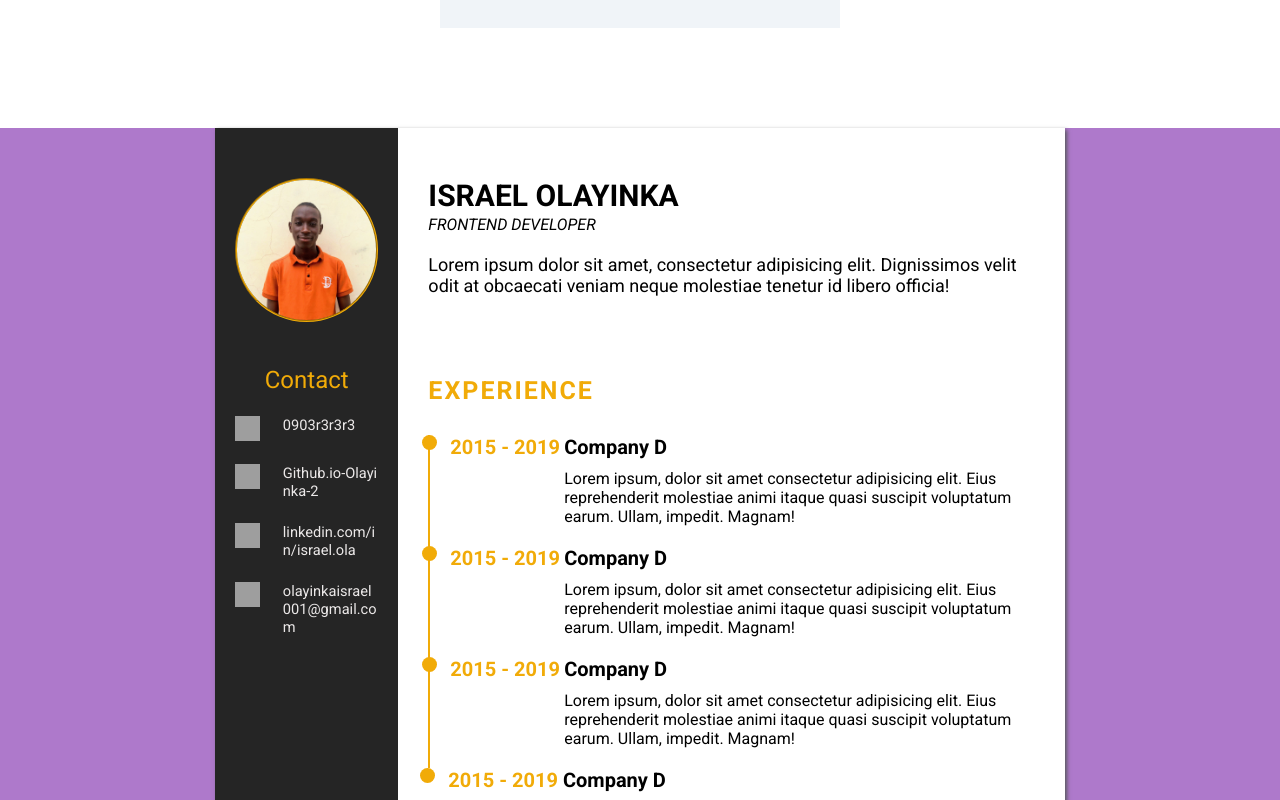
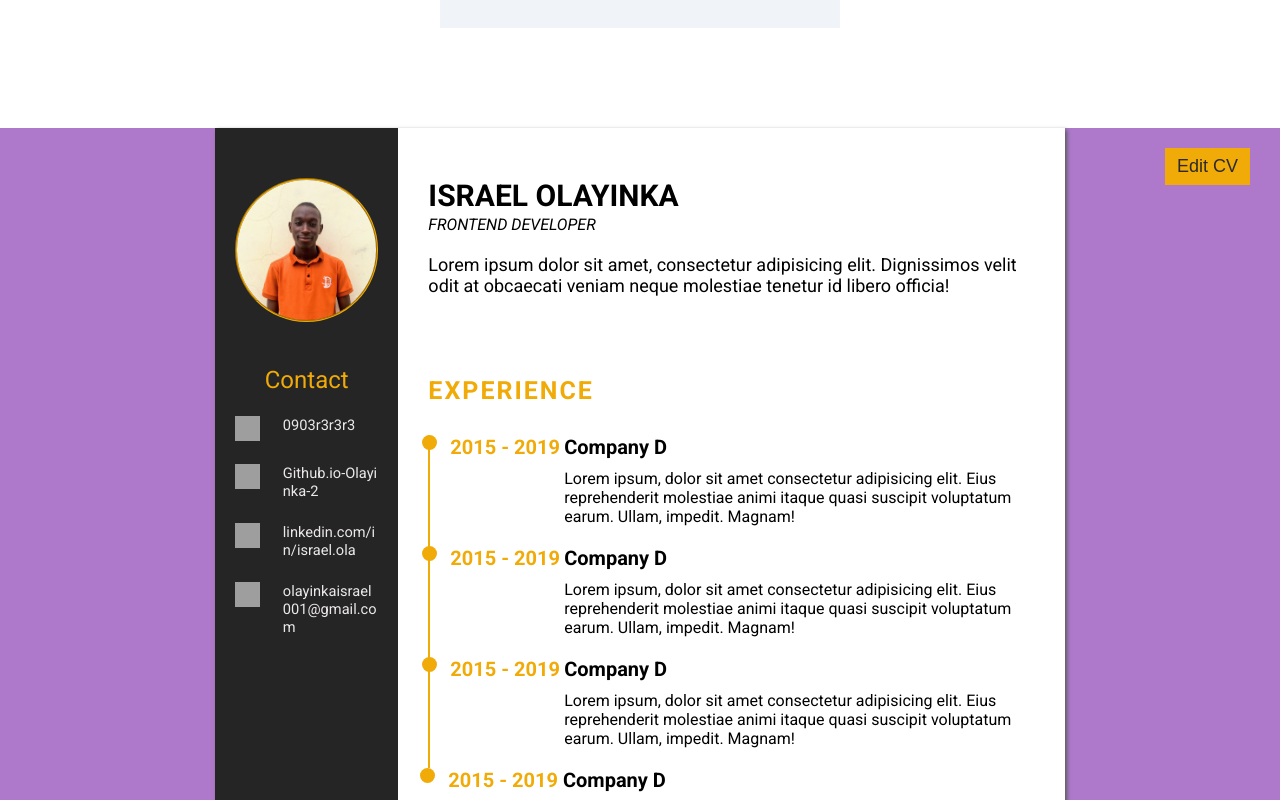
Before and after one commit to Olayinka-2/CV_maker, a React (Vite) app: page / in a window 1280 px wide. Shown: the part 1820-2620 px from the top of the page. Built offline with nearby package versions, Linux system fonts and the light colour scheme; grey boxes are pictures that could not be loaded; a web font is replaced by a local one.

Commit message:
feat: Add edit btn

```diff
--- a/src/App.jsx
+++ b/src/App.jsx
@@ -13,4 +13,4 @@ function App() {
     )
 }
 
-export default App
+export default App;
--- a/src/components/CV.jsx
+++ b/src/components/CV.jsx
@@ -2,12 +2,14 @@ import Aside from "./asideSection";
 import Profile from "./profile";
 import Experience from "./cvExperience";
 import Education from "./cvEducation";
+import Edit from "./editBtn";
 
 export default function Cv() {
    return (
       <>
          <main>
          <section className="cv-page-section">
+         <Edit />
             <div className="cv">
                <Aside />
                <section className="cv-content">
--- /dev/null
+++ b/src/components/editBtn.jsx
@@ -0,0 +1,6 @@
+
+export default function Edit() {
+   return (
+      <button className="edit-cv">Edit CV</button>
+   )
+}
--- a/src/index.css
+++ b/src/index.css
@@ -106,6 +106,7 @@ header p:first-child {
 
 main {
   background: #ae79cb;
+  position: relative;
 }
 
 .cv-page-section {
@@ -232,3 +233,21 @@ main {
   margin-bottom: 1rem;
   font-size: 2rem;
 }
+
+.edit-cv {
+  position: absolute;
+  background-color: #F1AB08;
+  color: #2d2a2a;
+  font-weight: 500;
+  font-size: 1.8rem;
+  padding: .8rem 1.2rem;
+  border: none;
+  top: 2rem;
+  right: 3rem;
+  cursor: pointer;
+}
+
+.edit-cv:hover {
+  background-color: #2d2a2a;
+  color: #F1AB08;
+}
```
